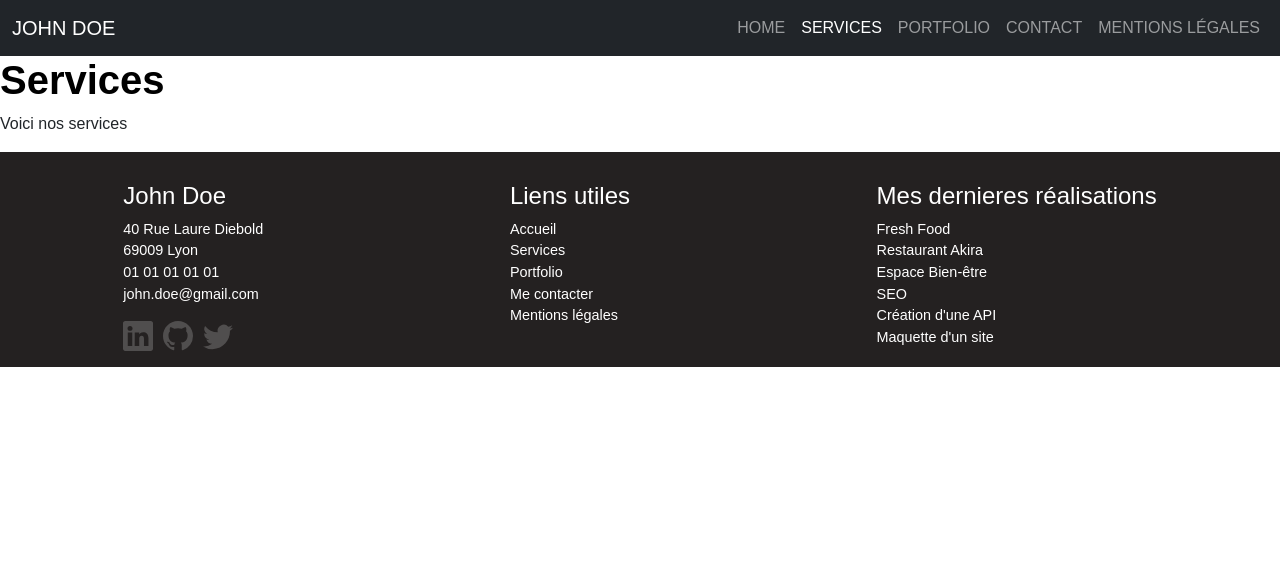
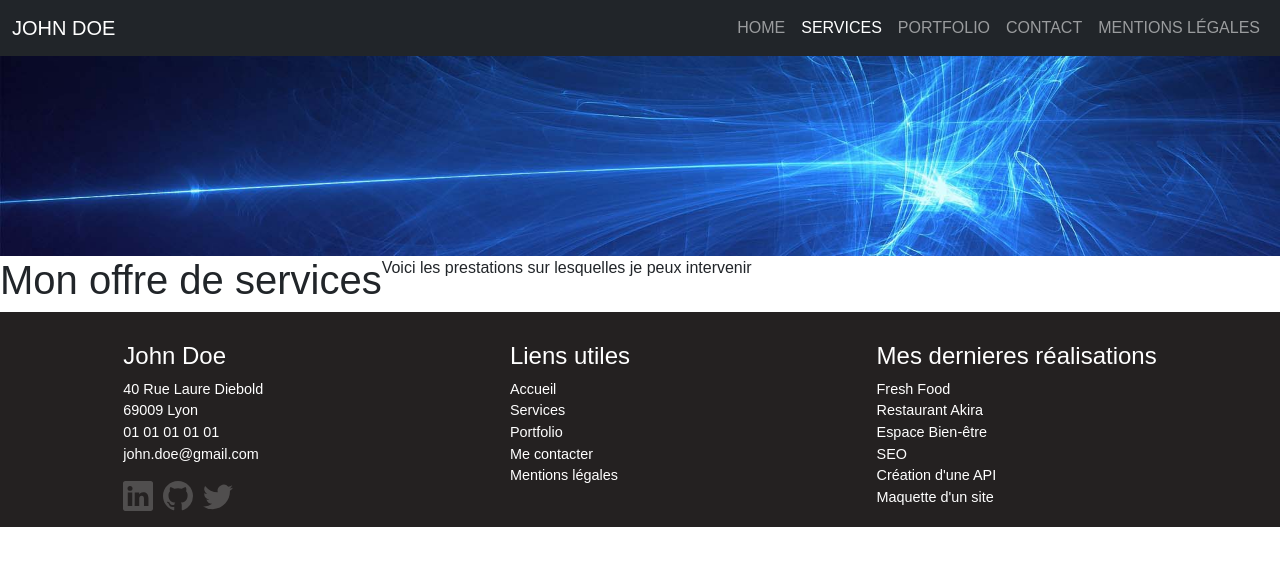
Before and after one commit to Dinid89/AMELIN_DAVID_DEVOIR_5_PORTFOLIO, a React (Create React App) app: page /Services in a window 1280 px wide. Shown: the top 566 px of the page. Built offline with nearby package versions, Linux system fonts and the light colour scheme.

Commit message:
initialisation page services

```diff
--- a/src/pages/Contact.jsx
+++ b/src/pages/Contact.jsx
@@ -36,7 +36,7 @@ const Contact = () => {
                         </div>
 
                         <div className="mb-1">
-                          <textarea className="message" required placeholder="Votre message"/>
+                          <textarea className="message" rows="18" required placeholder="Votre message"/>
                         </div>
                         <div className="btnSubmit d-flex justify-content-center">
                           <button type="submit" aria-label="Envoyer le message">Envoyer</button>
@@ -84,7 +84,7 @@ const Contact = () => {
                         </address>
                     </div>
                     <div className="map-container">
-                      <iframe src="https://www.google.com/maps/embed?pb=!1m18!1m12!1m3!1d2782.626968942958!2d4.794365477628085!3d45.77866564850217!2m3!1f0!2f0!3f0!3m2!1i1024!2i768!4f13.1!3m3!1m2!1s0x47f4eb4bf610e719%3A0xa1ad02b21aa749f4!2sCEDEO%20Lyon%20Vaise%20%3A%20Sanitaire%20-%20Chauffage%20-%20Plomberie!5e0!3m2!1sfr!2sfr!4v1768579158683!5m2!1sfr!2sfr" allowfullscreen="" loading="lazy" referrerpolicy="no-referrer-when-downgrade"></iframe>
+                      <iframe src="https://www.google.com/maps/embed?pb=!1m18!1m12!1m3!1d2782.626968942958!2d4.794365477628085!3d45.77866564850217!2m3!1f0!2f0!3f0!3m2!1i1024!2i768!4f13.1!3m3!1m2!1s0x47f4eb65edac5b3f%3A0xe01c47049cb2e2b9!2s40%20Rue%20Laure%20Diebold%2C%2069009%20Lyon!5e0!3m2!1sfr!2sfr!4v1768642723485!5m2!1sfr!2sfr" allowfullscreen="" loading="lazy" referrerpolicy="no-referrer-when-downgrade"></iframe>
                     </div>
                 </div>
               </section>
--- a/src/pages/Services.jsx
+++ b/src/pages/Services.jsx
@@ -1,8 +1,16 @@
+import "./services.css";
+import Banner from "../images/banner.jpg"
+
 const Services = () => {
   return (
-    <div>
-      <h1>Services</h1>
-      <p>Voici nos services</p>
+    <div className="servicesContainer">
+      <div className="banner">
+        <img src={Banner} alt="bannière"/>
+      </div>
+      <div className="servicesTitle d-flex">
+        <h1>Mon offre de services</h1>
+        <p>Voici les prestations sur lesquelles je peux intervenir</p>
+      </div>
     </div>
   );
 };
--- a/src/pages/contact.css
+++ b/src/pages/contact.css
@@ -4,25 +4,27 @@
     box-sizing: border-box;
 }
 
-h1, h2, h3 {
+.titleContact h1,
+.mainContact h2,
+.mainContact h3 {
     color: black;
     font-weight: bold;
 }
 
 .titleContact {
     text-align: center;
-    border: 1px solid black;
     width: 100%;
     display: inline-block;
     border-bottom: 5px solid rgb(23, 182, 245);
+    padding-top: 30px;
 }
-
-h2 {
+.mainContact h2 {
     border-bottom: 3px solid rgb(23, 182, 245);
 }
 
 .mainContact {
     margin: 0 auto;
+    margin-top: 30px;
     margin-bottom: 30px;
     width: 70%;
     gap: 20px;
@@ -41,6 +43,7 @@ h2 {
 }
 .message {
     width: 100%;
+    height: 100%;
 }
 
 .btnSubmit button {
@@ -53,7 +56,21 @@ h2 {
     text-align: center;
 }
 
+.iconesContact {
+    padding-top: 30px   ;
+    font-size: 15px;
+}
+iframe {
+    width: 100%;
+    height: 500px;
+}
+
 @media screen and (max-width:600px) {
+
+    .mainContact {
+        width: 90%;
+    }
+
     .formulaire {
         width: 100%;
     }
--- a/src/pages/home.css
+++ b/src/pages/home.css
@@ -19,7 +19,7 @@
     margin-bottom: 30px;
 
 }
- h1, h2 {
+ .hello     {
     color: white;
  }
 
--- /dev/null
+++ b/src/pages/services.css
@@ -0,0 +1,9 @@
+* {
+    padding: 0;
+    margin: 0;
+    box-sizing: border-box;
+}
+
+.banner img {
+    width: 100%;
+}
```
